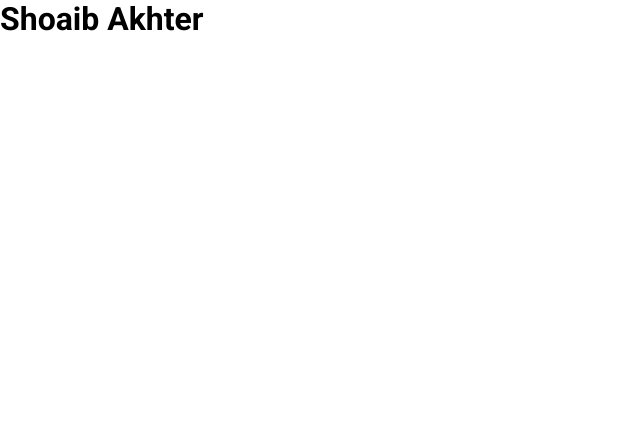
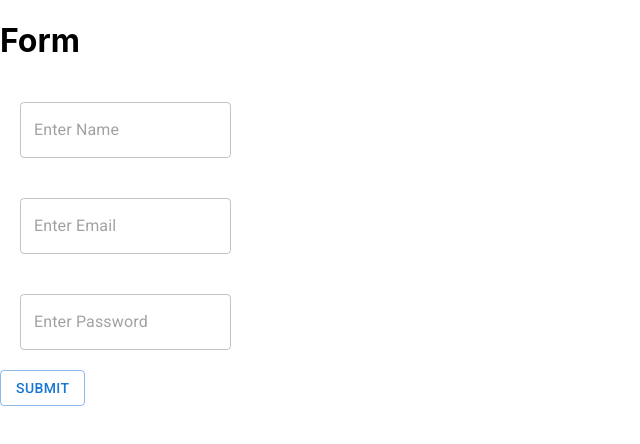
Before and after one commit to shoaibakhterqadri/ReactAppWithMaterialUI, a React (Create React App) app in the folder practice-react-with-material-ui/: page / in a window 1280 px wide. Shown: the top 444 px of the page, without its empty margins (0-640 px from the left). Built offline with nearby package versions, Linux system fonts and the light colour scheme.

Commit message:
Form is Completed

```diff
--- a/practice-react-with-material-ui/src/App.jsx
+++ b/practice-react-with-material-ui/src/App.jsx
@@ -1,11 +1,23 @@
-import logo from './logo.svg';
-import './App.css';
+import {Typography,Button,TextField} from "@mui/material"
+import Form from "./components/Form";
+
 
 function App() {
   return (
     <>
+    {/* <Typography variant="h1" ml={15} sx={{color:"red"}} component={"h6"} > Shoaib Akhter</Typography> */}
+    <h1>Form</h1>
 
-    <h1>Shoaib Akhter</h1>
+    {/* <Button variant="contained" sx={{margin:"50px"}} disabled>First</Button>
+    <Button variant="text" color="secondary">Second</Button>
+    <Button variant="outlined"  size="large">Third</Button>
+
+
+<TextField type="text" placeholder="name" variant="standard" sx={{margin:"20px"}}></TextField>
+<TextField type="text" placeholder="name" variant="outlined" sx={{margin:"20px"}}></TextField>
+<TextField type="text" placeholder="name" variant="filled" sx={{margin:"20px"}}></TextField> */}
+
+    <Form />
 
     </>
   );
--- /dev/null
+++ b/practice-react-with-material-ui/src/components/Form.jsx
@@ -0,0 +1,64 @@
+import { React, useState } from "react";
+import { TextField, Button } from "@mui/material";
+
+function Form() {
+  const [inputs, setInputs] = useState({
+    name: "",
+    email: "",
+    password: "",
+  });
+
+  const handleChange = (e) => {
+    setInputs((previousValue) => ({
+      ...previousValue,
+      [e.target.name]: [e.target.value],
+    }));
+  };
+
+  const formSubmit = (e) => {
+    e.preventDefault();
+    console.log(inputs);
+  };
+
+  return (
+    <>
+      <form onSubmit={formSubmit}>
+        <TextField
+          name="name"
+          type="text"
+          variant="outlined"
+          value={inputs.name}
+          onChange={handleChange}
+          placeholder="Enter Name"
+          sx={{ margin: "20px" }}
+        ></TextField>{" "}
+        <br />
+        <TextField
+          name="email"
+          type="email"
+          variant="outlined"
+          value={inputs.email}
+          onChange={handleChange}
+          placeholder="Enter Email"
+          sx={{ margin: "20px" }}
+        ></TextField>{" "}
+        <br />
+        <TextField
+          name="password"
+          type="password"
+          variant="outlined"
+          value={inputs.password}
+          onChange={handleChange}
+          placeholder="Enter Password"
+          sx={{ margin: "20px" }}
+        ></TextField>
+        <br />
+        <Button type="submit" variant="outlined">
+          Submit
+        </Button>
+      </form>
+    </>
+  );
+}
+
+export default Form;
```
